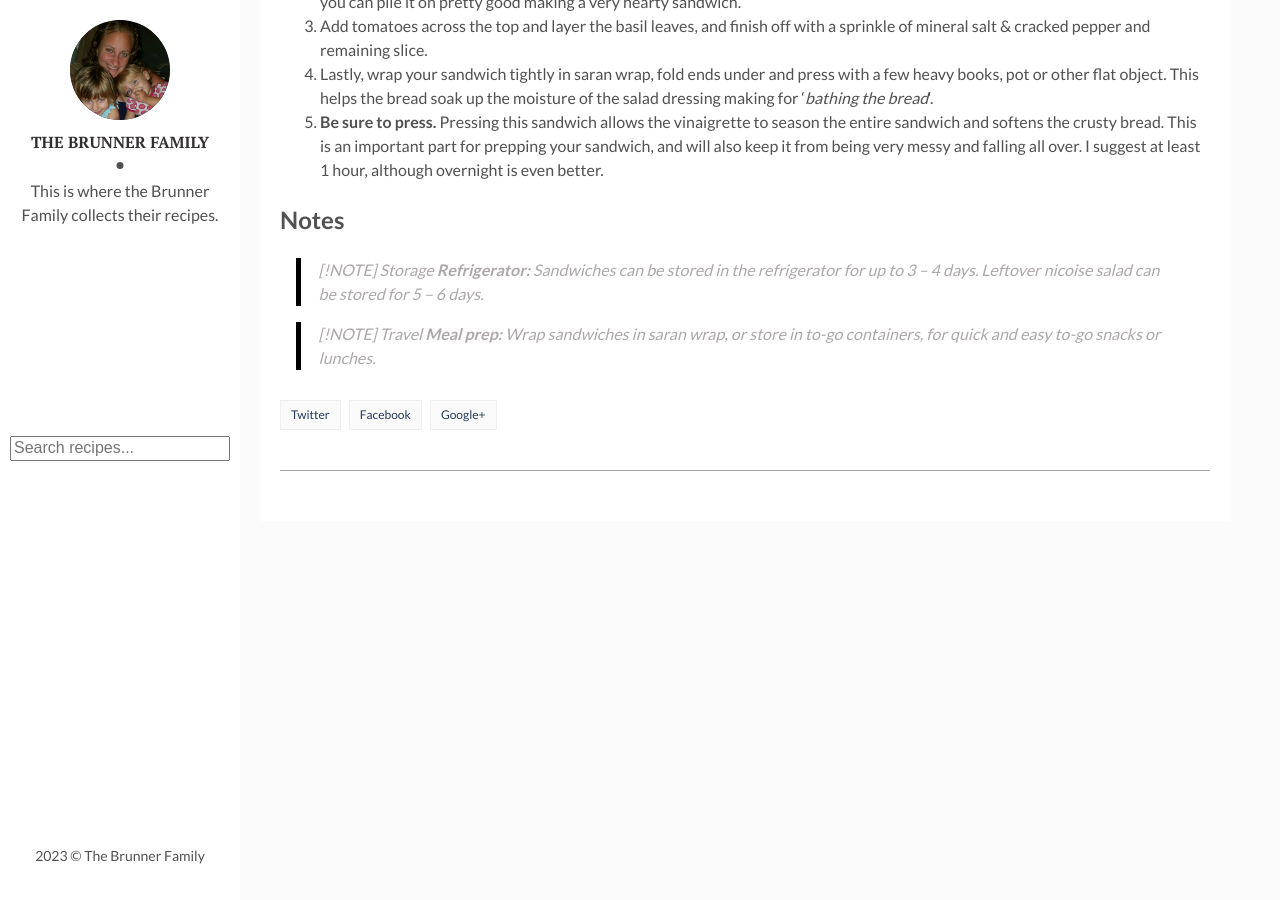
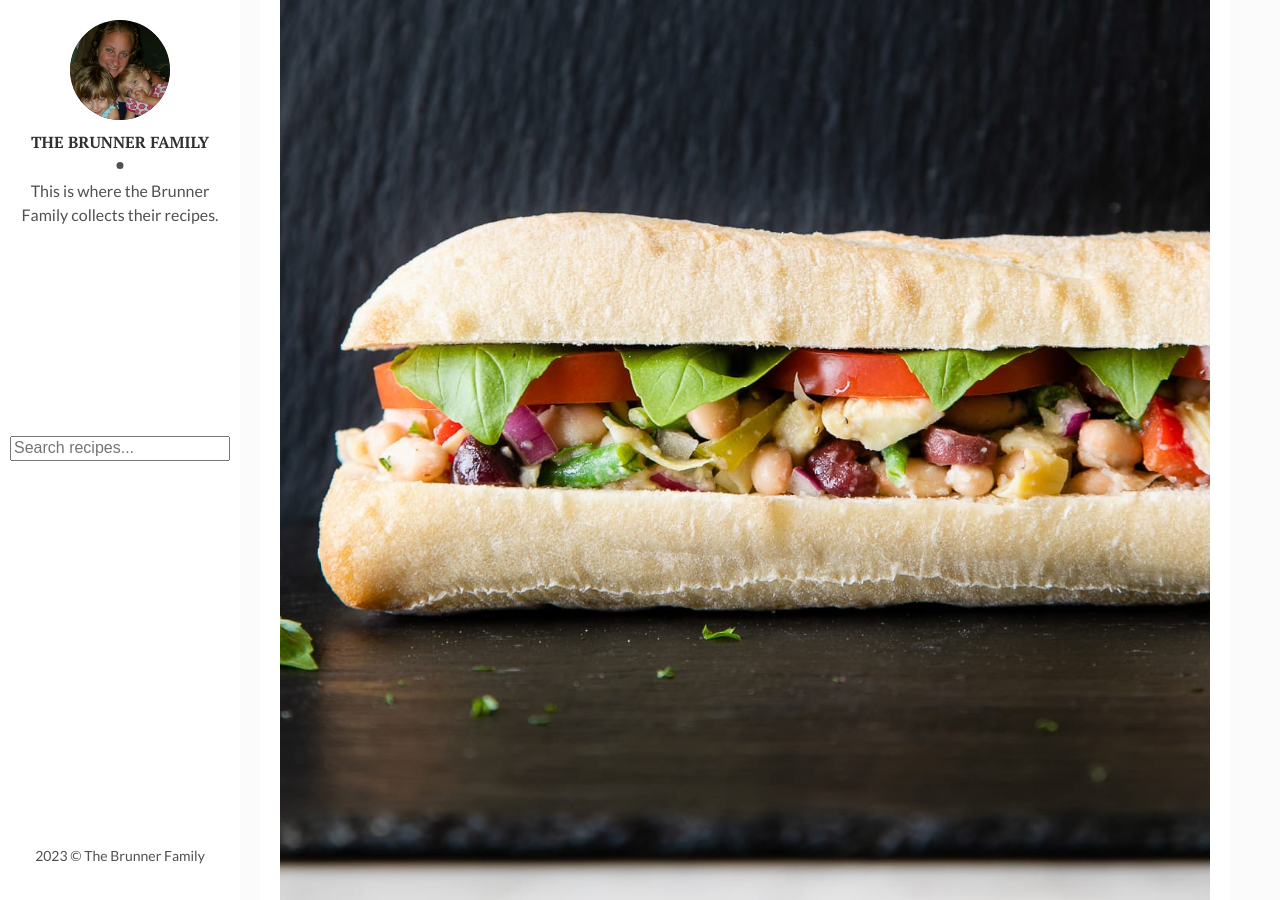
Before and after one commit to jjbrunne/recipes, a Jekyll site: the page built from _posts/2023-05-14-Nicoise-Sandwich.md, in a window 1280 px wide and 900 px high, scrolled down 921 px. Built offline with Jekyll 4.4.1, drawn with Linux system fonts in a browser that asks for light colours; a script that is not in the unit is left out; comment, search, counter and statistics services are not loaded; before the commit the page ends 1462 px from its top, so only the background shows below that; some of the changed text lies outside the part shown.

Commit message:
vault backup: 2023-05-14 23:08:56

```diff
--- a/_config.yml
+++ b/_config.yml
@@ -32,4 +32,4 @@ plugins:
 paginate: 8
 paginate_path: "/page/:num"
 
-exclude: ["node_modules", "gulpfile.js", "package.json", "yarn.lock"]
+exclude: ["node_modules", "gulpfile.js", "package.json", "templates", "yarn.lock"]
--- a/_includes/javascripts.html
+++ b/_includes/javascripts.html
@@ -1,5 +1,7 @@
 <!-- Main Js -->
+<!--
 <script src="{{site.baseurl}}/assets/js/main.js"></script>
+-->
 <!-- Search -->
 <script src="https://cdn.rawgit.com/christian-fei/Simple-Jekyll-Search/master/dest/simple-jekyll-search.min.js"></script>
 <script type="text/javascript">
--- a/_posts/2023-05-14-Nicoise-Sandwich.md
+++ b/_posts/2023-05-14-Nicoise-Sandwich.md
@@ -24,12 +24,19 @@ Ingredients
 Instructions
 --
 
+![Nicoise Sandwich](/assets/img/nicoise-sandwich/best-veggie-pan-bagnat-nicoise-salad-sandwich_8.jpg)
+
 *HOW TO MAKE WHITE BEAN NICOISE SALAD*
 
 1. In a small bowl, whisk together the olive oil, dijon and lemon juice.
 2. In a medium to large bowl, roughly mash about 1/2 of the beans with the back of a fork. Feel free to leave them whole.
 3. Add the onion, olives, artichoke, green beans, red bell pepper, pepperoncini, salt, and pepper.
 4. Pour the dressing overtop and mix well.
+
+
+
+![Making the Salad](/assets/img/nicoise-sandwich/white-bean-nicoise-recipe.jpg)
+
 
 *HOW TO MAKE VEGGIE PAN BAGNAT*
 
@@ -40,15 +47,16 @@ This is a double batch.
 3. Add tomatoes across the top and layer the basil leaves, and finish off with a sprinkle of mineral salt & cracked pepper and remaining slice.
 4. Lastly, wrap your sandwich tightly in saran wrap, fold ends under and press with a few heavy books, pot or other flat object. This helps the bread soak up the moisture of the salad dressing making for ‘_bathing the bread_‘.
 5. **Be sure to press.** Pressing this sandwich allows the vinaigrette to season the entire sandwich and softens the crusty bread. This is an important part for prepping your sandwich, and will also keep it from being very messy and falling all over. I suggest at least 1 hour, although overnight is even better.
+![Nicoise Sandwich](/assets/img/nicoise-sandwich/veggie-pan-bagnat-niciose.jpg)
 
+![Nicoise Sandwich](/assets/img/nicoise-sandwich/pan-bagnat-vegetarian-nicoise-salad-sandwich-1.jpg)
 
 Notes
 --
 
 
-> [!NOTE] Storage
-> **Refrigerator:** Sandwiches can be stored in the refrigerator for up to 3 – 4 days. Leftover nicoise salad can be stored for 5 – 6 days.
+>  **Storage**: Sandwiches can be stored in the refrigerator for up to 3 – 4 days. Leftover nicoise salad can be stored for 5 – 6 days.
 
 
-> [!NOTE] Travel
 > **Meal prep:** Wrap sandwiches in saran wrap, or store in to-go containers, for quick and easy to-go snacks or lunches.
+![Nicoise Sandwich](/assets/img/nicoise-sandwich/vegetarian-pan-bagnat-9.jpg)
```
Also changed, not shown: assets/img/best-veggie-pan-bagnat-nicoise-salad-sandwich_8.jpg.md (added), assets/img/nicoise-sandwich/best-veggie-pan-bagnat-nicoise-salad-sandwich_8.jpg (added), assets/img/nicoise-sandwich/pan-bagnat-vegetarian-nicoise-salad-sandwich-1.jpg (added), assets/img/nicoise-sandwich/pan-bagnat-vegetarian-nicoise-salad-sandwich-1.md (added), assets/img/nicoise-sandwich/vegetarian-pan-bagnat-4.jpg (added), assets/img/nicoise-sandwich/vegetarian-pan-bagnat-9.jpg (added), assets/img/nicoise-sandwich/veggie-pan-bagnat-niciose.jpg (added), assets/img/nicoise-sandwich/white-bean-nicoise-recipe.jpg (added).
